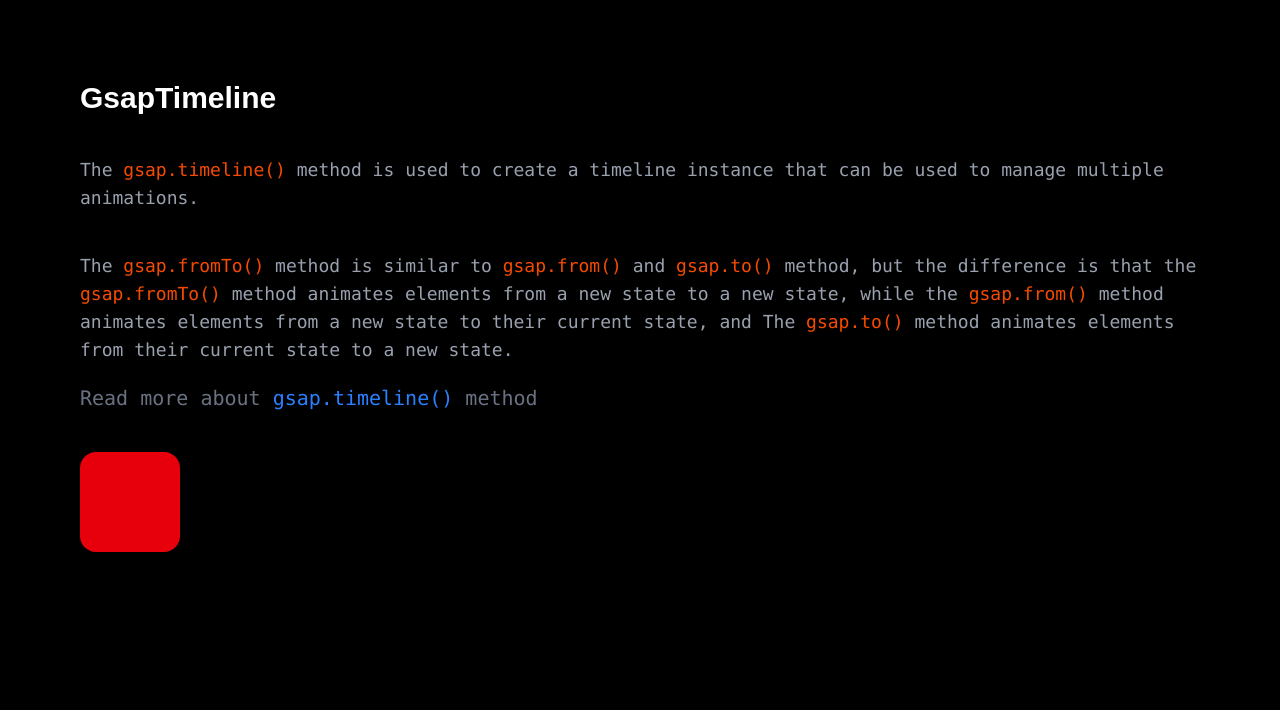
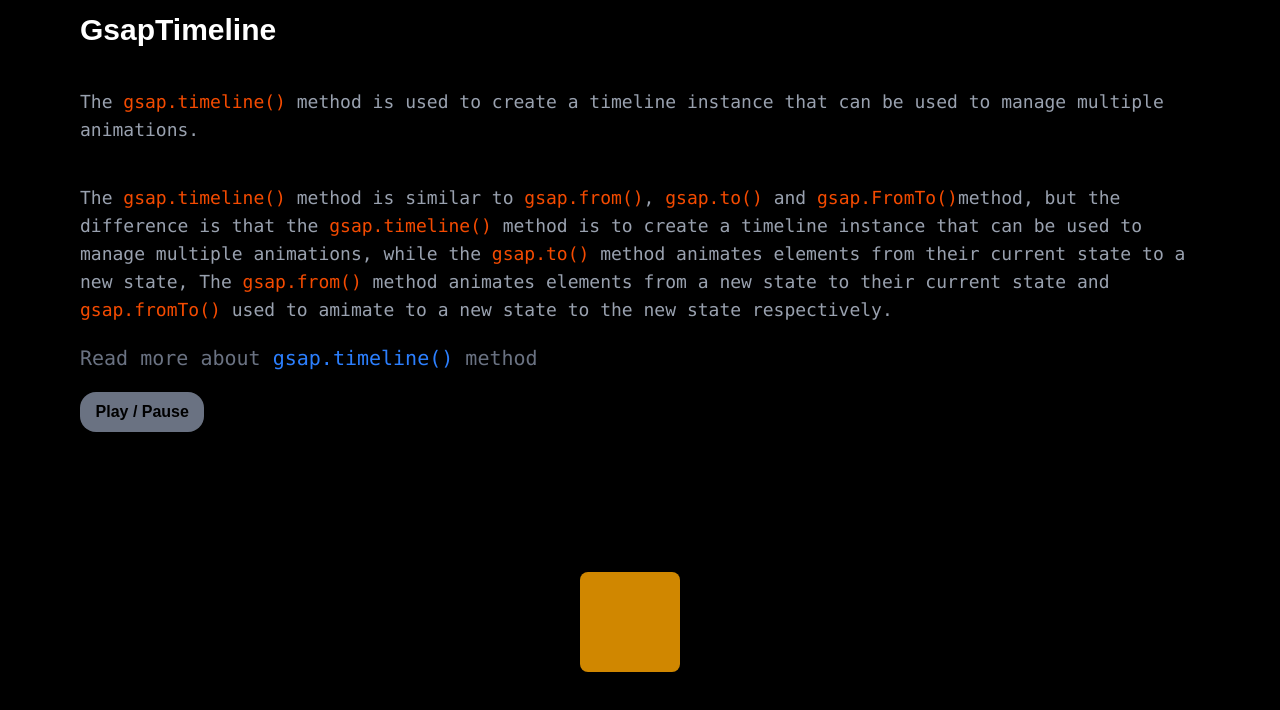
Before and after one commit to Harsh140710/GSAP_Learning, a React (Vite) app: page /gsap-timeline in a window 1280 px wide. Shown: the top 710 px of the page. Built offline with nearby package versions, Linux system fonts and the light colour scheme.

Commit message:
feat: Add GsapStagger component and update routing; fix TODO comments in GsapFrom, GsapFromTo, and GsapTimeline

```diff
--- a/src/App.jsx
+++ b/src/App.jsx
@@ -6,6 +6,7 @@ import GsapFrom from "./pages/GsapFrom";
 import GsapFromTo from "./pages/GsapFromTo";
 import GsapTimeline from "./pages/GsapTimeline";
 import GsapScrollTrigger from "./pages/GsapScrollTrigger";
+import GsapStagger from "./pages/GsapStagger";
 
 const App = () => {
   return (
@@ -15,6 +16,7 @@ const App = () => {
       <Route path="/gsap-from" element={<GsapFrom />} />
       <Route path="/gsap-from-to" element={<GsapFromTo />} />
       <Route path="/gsap-timeline" element={<GsapTimeline />} />
+      <Route path="/gsap-stagger" element={<GsapStagger />} />
       <Route path="/gsap-scroll-trigger" element={<GsapScrollTrigger />} />
     </Routes>
   );
--- a/src/components/Home.jsx
+++ b/src/components/Home.jsx
@@ -7,7 +7,8 @@ const examples = [
   { id: 2, title: "GsapFrom", path: "/gsap-from" },
   { id: 3, title: "GsapFromTo", path: "/gsap-from-to" },
   { id: 4, title: "GsapTimeline", path: "/gsap-timeline" },
-  { id: 5, title: "Gsap ScrollTrigger", path: "/gsap-scroll-trigger" },
+  { id: 5, title: "GsapStagger", path: "/gsap-stagger" },
+  { id: 6, title: "Gsap ScrollTrigger", path: "/gsap-scroll-trigger" },
 ];
 
 const Home = () => {
--- a/src/pages/GsapFrom.jsx
+++ b/src/pages/GsapFrom.jsx
@@ -2,7 +2,7 @@ import { useGSAP } from "@gsap/react";
 import gsap from "gsap";
 
 const GsapFrom = () => {
-  //ToDO: implement the gsap.to() method
+  //ToDO: implement the gsap.from() method
 
   useGSAP(() => {
     gsap.from("#green-box", {
--- a/src/pages/GsapFromTo.jsx
+++ b/src/pages/GsapFromTo.jsx
@@ -2,7 +2,7 @@ import { useGSAP } from "@gsap/react";
 import gsap from "gsap";
 
 const GsapFromTo = () => {
-  //ToDO: implement the gsap.to() method
+  //ToDO: implement the gsap.fromTo() method
 
   useGSAP(() => {
     gsap.fromTo("#red-box", {
--- /dev/null
+++ b/src/pages/GsapStagger.jsx
@@ -0,0 +1,59 @@
+import { useGSAP } from "@gsap/react";
+import gsap from "gsap";
+
+const GsapStagger = () => {
+  //ToDO: implement the gsap Stagger method
+
+    useGSAP(() => {
+      gsap.to('.stagger-box', {
+        y:250,
+        rotation: 360,
+        borderRadius: '100%',
+        repeat: -1,
+        yoyo: true
+      })
+    }, [])
+
+  return (
+    <main className="flex p-20 flex-col min-h-screen bg-black">
+      <h1 className="poppins-bold text-white mb-10 text-3xl">GsapStagger</h1>
+
+      <p className="font-mono text-gray-400 text-lg">
+        GSAP Stagger is a feature that allows you to apply animation with a
+        staggered delay to a group of elements.
+      </p>
+
+      <p className="font-mono text-gray-400 text-lg mt-10">
+        By using the stagger feature in GSAP, you can specify the amount of time
+        to stagger the animations between each element, as well as customize the
+        easing and duration of each individual animation. This enables you to
+        create dynamic and visually appealing effects, such as staggered fades,
+        rotations, movements, and more.
+      </p>
+
+      <p className="text-gray-500 mt-5 text-xl font-mono">
+        Read more about{" "}
+        <a
+          className="text-blue-500"
+          href="https://gsap.com/resources/getting-started/Staggers"
+          target="_blank"
+        >
+          gsap Stagger
+        </a>{" "}
+        method
+      </p>
+
+      <div className="flex flex-row w-full mt-5 gap-5">
+        <div className="bg-blue-100 h-20 w-20 rounded-2xl stagger-box"></div>
+        <div className="bg-blue-200 h-20 w-20 rounded-2xl stagger-box"></div>
+        <div className="bg-blue-300 h-20 w-20 rounded-2xl stagger-box"></div>
+        <div className="bg-blue-400 h-20 w-20 rounded-2xl stagger-box"></div>
+        <div className="bg-blue-500 h-20 w-20 rounded-2xl stagger-box"></div>
+        <div className="bg-blue-600 h-20 w-20 rounded-2xl stagger-box"></div>
+        <div className="bg-blue-700 h-20 w-20 rounded-2xl stagger-box"></div>
+      </div>
+    </main>
+  );
+};
+
+export default GsapStagger;
--- a/src/pages/GsapTimeline.jsx
+++ b/src/pages/GsapTimeline.jsx
@@ -2,27 +2,43 @@ import { useGSAP } from "@gsap/react";
 import gsap from "gsap";
 
 const GsapTimeline = () => {
-  //ToDO: implement the gsap.to() method
+  //ToDO: implement the gsap.timeline() method
+
+  const timeline = gsap.timeline({
+    repeat:-1,
+    repeatDelay: 1,
+    yoyo: true
+  });
 
   useGSAP(() => {
-    gsap.timeline("#red-box", {
-      x: 0,
-      rotate: 0,
-      borderRadius: '0%'
-    },
-    {
+    timeline.to('#yellow-box', {
+      x: 250,
+      rotation: 360,
+      borderRadius: '100%',
+      duration: 2,
+      ease: 'back.inOut'
+    }),
+
+    timeline.to('#yellow-box', {
+      y:100,
+      rotation: 360,
+      scale: 2,
+      borderRadius: '100%',
+      ease: 'back.inOut'
+    }),
+
+    timeline.to('#yellow-box', {
       x: 500,
-      repeat: -1,
-      yoyo: true,
-      borderRadius: '100%',
-      rotate: 100,
+      scale: 1,
+      rotation: 360,
+      borderRadius: '8',
       duration: 2,
-      ease: "bounce.out"
-    });
-  }, []);
+      ease: 'back.inOut'
+    })
+  },[]);
 
   return (
-    <main className="flex p-20 flex-col h-screen bg-black">
+    <main className="flex p-20 pt-3 flex-col min-h-screen bg-black">
       <h1 className="poppins-bold text-white mb-10 text-3xl">GsapTimeline</h1>
 
       <p className="font-mono text-gray-400 text-lg">
@@ -31,14 +47,13 @@ const GsapTimeline = () => {
       </p>
 
       <p className="font-mono text-gray-400 text-lg mt-10">
-        The <span className="text-orange-600">gsap.fromTo()</span> method is similar
-        to <span className="text-orange-600">gsap.from()</span> and <span className="text-orange-600">gsap.to()</span> method, but the
+        The <span className="text-orange-600">gsap.timeline()</span> method is similar
+        to <span className="text-orange-600">gsap.from()</span>, <span className="text-orange-600">gsap.to()</span> and <span className="text-orange-600">gsap.FromTo()</span>method, but the
         difference is that the{" "}
-        <span className="text-orange-600">gsap.fromTo()</span> method animates
-        elements from a new state to a new state, while the{" "}
-        <span className="text-orange-600">gsap.from()</span> method animates
-        elements from a new state to their current state, and The <span className="text-orange-600">gsap.to()</span> method animates
-        elements from their current state to a new state.
+        <span className="text-orange-600">gsap.timeline()</span> method is to create a timeline instance that can be used to manage multiple animations, while the{" "}
+        <span className="text-orange-600">gsap.to()</span> method animates
+        elements from their current state to a new state, The <span className="text-orange-600">gsap.from()</span> method animates
+        elements from a new state to their current state and <span className="text-orange-600">gsap.fromTo()</span> used to amimate to a new state to the new state respectively.
       </p>
 
       <p className="text-gray-500 mt-5 text-xl font-mono">
@@ -53,9 +68,19 @@ const GsapTimeline = () => {
         method
       </p>
 
+      <button className="bg-gray-500 w-1/9 mt-5 px-2 py-2 rounded-2xl poppins-bold cursor-pointer" onClick={() => {
+        if(timeline.paused()){
+          timeline.play()
+        } else {
+          timeline.pause()
+        }
+      }}>
+        Play / Pause
+      </button>
+
       <div
-        id="red-box"
-        className="bg-red-600 w-25 h-25 rounded-2xl text-white mt-10"></div>
+        id="yellow-box"
+        className="bg-yellow-600 w-25 h-25 rounded-2xl text-white mt-10"></div>
     </main>
   );
 }
```
